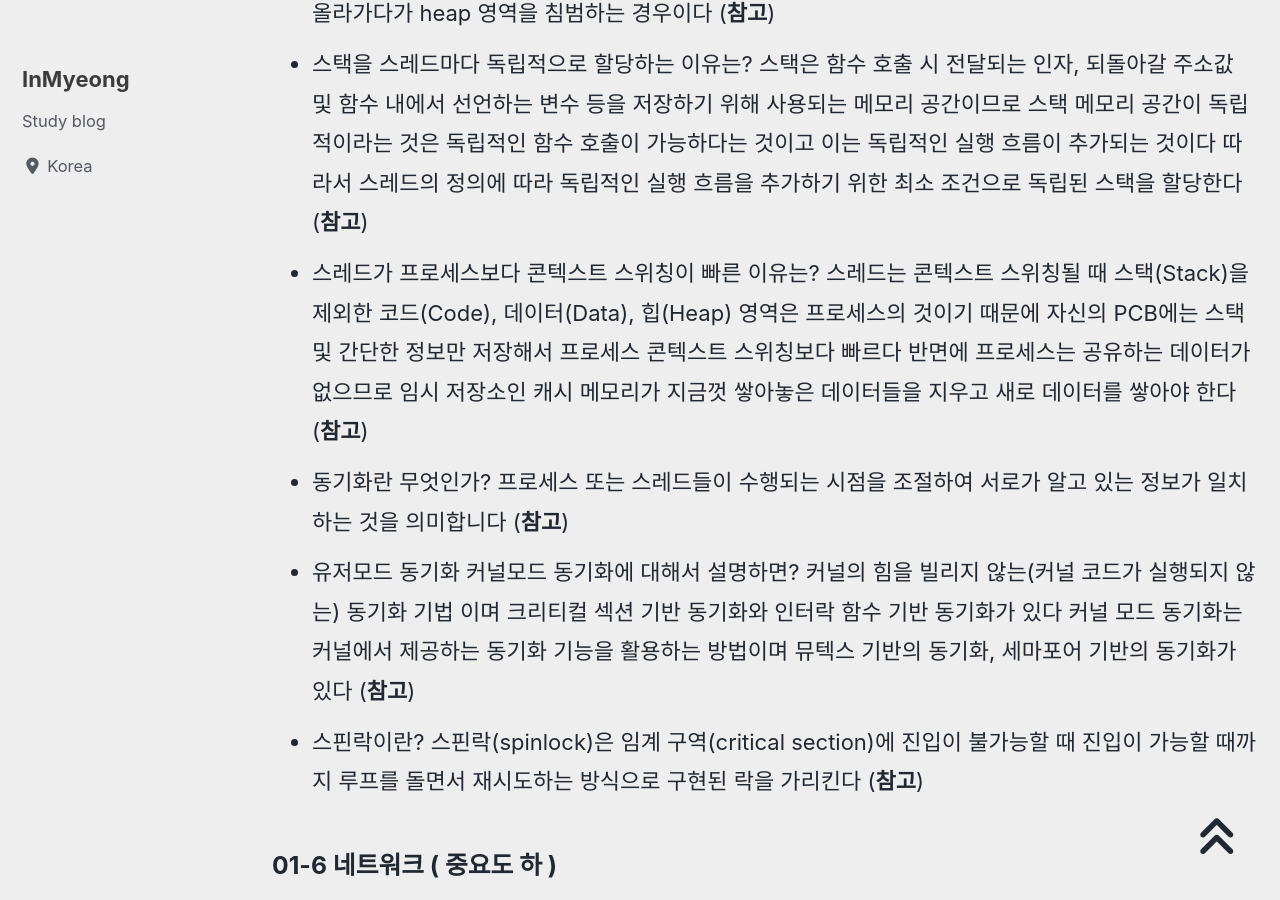
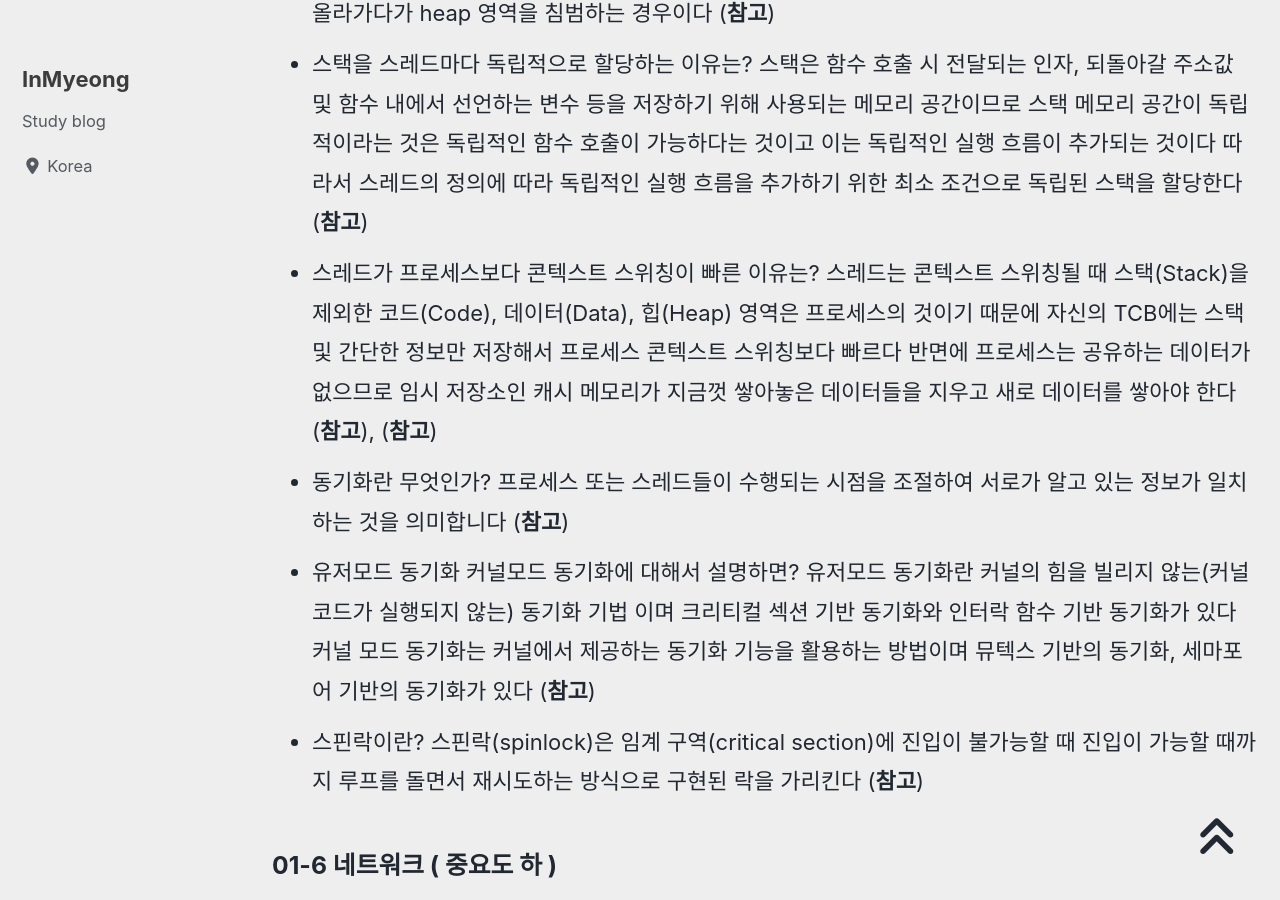
Before and after one commit to devMyeong/devMyeong.github.io, a Jekyll site: the page built from _posts/cs/2022-09-05-블로그-면접준비.md, in a window 1280 px wide and 900 px high, scrolled down 23215 px. Built offline with Jekyll 4.4.1, drawn with Linux system fonts in a browser that asks for light colours; cached includes are drawn as plain includes; nearby versions of some CDN libraries; some web fonts are replaced; comment, search, counter and statistics services are not loaded.

Commit message:
Chore : CS지식 수정

```diff
--- a/_posts/cs/2022-09-05-블로그-면접준비.md
+++ b/_posts/cs/2022-09-05-블로그-면접준비.md
@@ -210,9 +210,9 @@ last_modified_at: 2022-09-26
 - data영역과 bss영역을 구분하는 이유는? 초기화되지 않은 변수는 프로그램이 실행될 때 영역만 잡아주면 되고 그 값을 프로그램에 저장하고 있을 필요는 없으나(bss 영역) 초기화가 되는 변수는 그 값도 프로그램에 저장하고 있어야 하기 때문이다(data 영역) ([**참고**](https://velog.io/@tkddn2075/%ED%94%84%EB%A1%9C%EC%84%B8%EC%8A%A4-%EC%A3%BC%EC%86%8C-%EA%B3%B5%EA%B0%84))
 - Heap Overflow와 Stack Overflow에 대해 설명하면? Heap Overflow는 heap이 위에서부터 주소값을 채우며 내려오다가 stack영역을 침범하는 경우이다 Stack Overflow는 밑에서 부터 주소값을 채우며 올라가다가 heap 영역을 침범하는 경우이다 ([**참고**](https://namoeye.tistory.com/entry/%EB%A9%B4%EC%A0%91%EB%8C%80%EB%B9%84-%EC%A7%88%EB%AC%B8-%EC%A0%95%EB%A6%AC))
 - 스택을 스레드마다 독립적으로 할당하는 이유는? 스택은 함수 호출 시 전달되는 인자, 되돌아갈 주소값 및 함수 내에서 선언하는 변수 등을 저장하기 위해 사용되는 메모리 공간이므로 스택 메모리 공간이 독립적이라는 것은 독립적인 함수 호출이 가능하다는 것이고 이는 독립적인 실행 흐름이 추가되는 것이다 따라서 스레드의 정의에 따라 독립적인 실행 흐름을 추가하기 위한 최소 조건으로 독립된 스택을 할당한다 ([**참고**](https://jungeun960.tistory.com/100))
-- 스레드가 프로세스보다 콘텍스트 스위칭이 빠른 이유는? 스레드는 콘텍스트 스위칭될 때 스택(Stack)을 제외한 코드(Code), 데이터(Data), 힙(Heap) 영역은 프로세스의 것이기 때문에 자신의 PCB에는 스택 및 간단한 정보만 저장해서 프로세스 콘텍스트 스위칭보다 빠르다 반면에 프로세스는 공유하는 데이터가 없으므로 임시 저장소인 캐시 메모리가 지금껏 쌓아놓은 데이터들을 지우고 새로 데이터를 쌓아야 한다 ([**참고**](https://beststar-1.tistory.com/26#%EC%8A%A4%EB%A0%88%EB%93%9C%EC%99%80_%ED%94%84%EB%A1%9C%EC%84%B8%EC%8A%A4_%EC%A4%91_%EC%BD%98%ED%85%8D%EC%8A%A4%ED%8A%B8_%EC%8A%A4%EC%9C%84%EC%B9%AD%EC%9D%B4_%EB%B9%A0%EB%A5%B8_%EA%B2%83%EC%9D%80?_-_%EC%8A%A4%EB%A0%88%EB%93%9C))
+- 스레드가 프로세스보다 콘텍스트 스위칭이 빠른 이유는? 스레드는 콘텍스트 스위칭될 때 스택(Stack)을 제외한 코드(Code), 데이터(Data), 힙(Heap) 영역은 프로세스의 것이기 때문에 자신의 TCB에는 스택 및 간단한 정보만 저장해서 프로세스 콘텍스트 스위칭보다 빠르다 반면에 프로세스는 공유하는 데이터가 없으므로 임시 저장소인 캐시 메모리가 지금껏 쌓아놓은 데이터들을 지우고 새로 데이터를 쌓아야 한다 ([**참고**](https://beststar-1.tistory.com/26#%EC%8A%A4%EB%A0%88%EB%93%9C%EC%99%80_%ED%94%84%EB%A1%9C%EC%84%B8%EC%8A%A4_%EC%A4%91_%EC%BD%98%ED%85%8D%EC%8A%A4%ED%8A%B8_%EC%8A%A4%EC%9C%84%EC%B9%AD%EC%9D%B4_%EB%B9%A0%EB%A5%B8_%EA%B2%83%EC%9D%80?_-_%EC%8A%A4%EB%A0%88%EB%93%9C)), ([**참고**](https://vicente-blog.com/blog/68/))
 - 동기화란 무엇인가? 프로세스 또는 스레드들이 수행되는 시점을 조절하여 서로가 알고 있는 정보가 일치하는 것을 의미합니다 ([**참고**](https://ooeunz.tistory.com/94))
-- 유저모드 동기화 커널모드 동기화에 대해서 설명하면? 커널의 힘을 빌리지 않는(커널 코드가 실행되지 않는) 동기화 기법 이며 크리티컬 섹션 기반 동기화와 인터락 함수 기반 동기화가 있다 커널 모드 동기화는 커널에서 제공하는 동기화 기능을 활용하는 방법이며 뮤텍스 기반의 동기화, 세마포어 기반의 동기화가 있다 ([**참고**](https://namoeye.tistory.com/entry/%EB%A9%B4%EC%A0%91%EB%8C%80%EB%B9%84-%EC%A7%88%EB%AC%B8-%EC%A0%95%EB%A6%AC))
+- 유저모드 동기화 커널모드 동기화에 대해서 설명하면? 유저모드 동기화란 커널의 힘을 빌리지 않는(커널 코드가 실행되지 않는) 동기화 기법 이며 크리티컬 섹션 기반 동기화와 인터락 함수 기반 동기화가 있다 커널 모드 동기화는 커널에서 제공하는 동기화 기능을 활용하는 방법이며 뮤텍스 기반의 동기화, 세마포어 기반의 동기화가 있다 ([**참고**](https://namoeye.tistory.com/entry/%EB%A9%B4%EC%A0%91%EB%8C%80%EB%B9%84-%EC%A7%88%EB%AC%B8-%EC%A0%95%EB%A6%AC))
 - 스핀락이란? 스핀락(spinlock)은 임계 구역(critical section)에 진입이 불가능할 때 진입이 가능할 때까지 루프를 돌면서 재시도하는 방식으로 구현된 락을 가리킨다 ([**참고**](https://ko.wikipedia.org/wiki/%EC%8A%A4%ED%95%80%EB%9D%BD))
 
 ### 01-6 네트워크 ( 중요도 하 )
```
